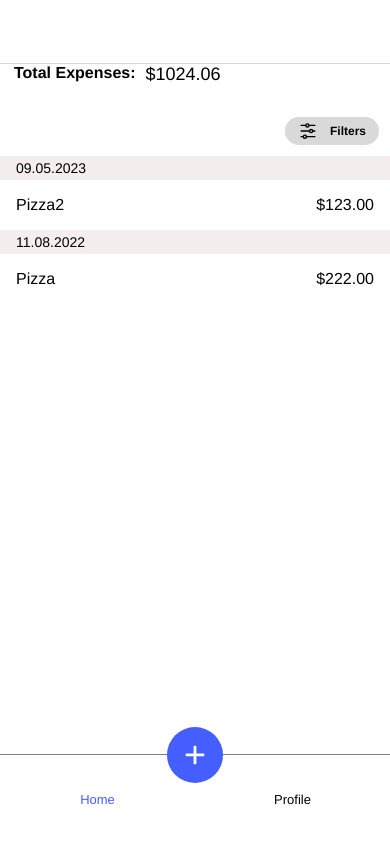
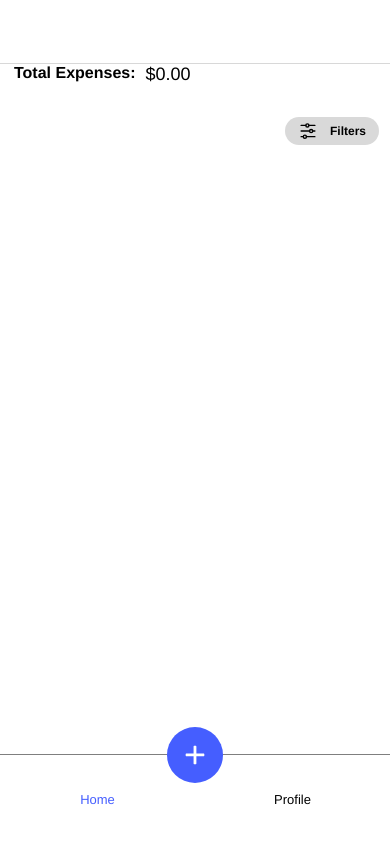
Before and after one commit to roysc1984/EshExpensesTracking, a React Native app: screen /HomeTabs in a window 390 px wide. Built offline with nearby package versions, Linux system fonts and the light colour scheme.

Commit message:
add more data

```diff
--- a/package.json
+++ b/package.json
@@ -21,6 +21,7 @@
         "react-native-safe-area-context": "^4.5.2",
         "react-native-screens": "^3.20.0",
         "react-native-svg": "^13.9.0",
+        "react-native-uuid": "^2.0.1",
         "react-redux": "^8.0.5"
     },
     "devDependencies": {
--- /dev/null
+++ b/src/common/utils.ts
@@ -0,0 +1,6 @@
+import { format } from 'date-fns';
+import uuid from 'react-native-uuid';
+
+export const getUuid = () => uuid.v1();
+
+export const formatDate = (date: number) => format(date, 'dd.MM.yyyy');
--- a/src/screens/home/screens/ModalScreen/FilterExpensesModalScreen.tsx
+++ b/src/screens/home/screens/ModalScreen/FilterExpensesModalScreen.tsx
@@ -17,7 +17,7 @@ import { StackNavigationProp, useCardAnimation } from '@react-navigation/stack';
 import { useNavigation } from '@react-navigation/native';
 import { RootStackParamList } from 'screens/types';
 import ExpenseInputs from './components/ExpenseInputs';
-import { Expense } from 'model/types';
+import { ExpenseInput } from './types';
 
 const BUTTON_TEXT = 'Filter';
 const TITLE = 'Filters';
@@ -28,7 +28,7 @@ const FilterExpensesModalScreen = () => {
     const { current } = useCardAnimation();
 
     const navigation = useNavigation<StackNavigationProp<RootStackParamList>>();
-    const [expenseData, setExpenseData] = useState<Expense | undefined>(
+    const [expenseData, setExpenseData] = useState<ExpenseInput | undefined>(
         undefined,
     );
     const close = () => navigation.goBack();
@@ -47,6 +47,10 @@ const FilterExpensesModalScreen = () => {
         </View>
     );
 
+    const onFilter = () => {
+        // add action here
+        close();
+    };
     return (
         <KeyboardAvoidingView
             behavior={Platform.OS === 'ios' ? 'padding' : 'height'}
@@ -82,7 +86,7 @@ const FilterExpensesModalScreen = () => {
                         />
                         <ActionButton
                             style={styles.button}
-                            onPress={() => {}}
+                            onPress={onFilter}
                             text={BUTTON_TEXT}
                         />
                     </View>
--- a/src/screens/home/screens/ModalScreen/components/ExpenseInputs.tsx
+++ b/src/screens/home/screens/ModalScreen/components/ExpenseInputs.tsx
@@ -1,30 +1,19 @@
 import FloatingLabelInput from 'components/FloatingLabelInput';
-import { Expense } from 'model/types';
-import React, { FC, useEffect, useState } from 'react';
+import React, { FC } from 'react';
 import { StyleSheet, View } from 'react-native';
 import { BLACK_COLOR, LIGHT_GRAY_COLOR } from 'theme/themeStyles';
-import { format, isValid } from 'date-fns';
-import { showAmount } from './utils';
+import { showAmount } from '../utils';
+import { ExpenseInput } from '../types';
 
 interface ExpenseInputsProps {
-    expense?: Expense;
-    changeExpense: (expense: Expense) => void;
+    expense?: ExpenseInput;
+    changeExpense: (expense: ExpenseInput) => void;
 }
 
 const ExpenseInputs: FC<ExpenseInputsProps> = ({
-    expense = {} as Expense,
+    expense = {} as ExpenseInput,
     changeExpense,
 }) => {
-    const [showDate, setShowDate] = useState(
-        expense.date ? format(new Date(expense.date), 'dd.MM.yyyy') : '',
-    );
-
-    useEffect(() => {
-        if (!expense.date) {
-            setShowDate('');
-        }
-    }, [expense.date]);
-
     const onChangeAmount = (value: string) => {
         changeExpense({
             ...expense,
@@ -35,13 +24,7 @@ const ExpenseInputs: FC<ExpenseInputsProps> = ({
     };
 
     const onChangeDate = (value: string) => {
-        setShowDate(value);
-        const newDate = new Date(value.split('.').join('-'));
-        if (isValid(newDate)) {
-            changeExpense({ ...expense, date: newDate.getTime() });
-        } else {
-            changeExpense({ ...expense, date: 0 });
-        }
+        changeExpense({ ...expense, date: value });
     };
 
     const onChangeTitle = (value: string) => {
@@ -70,7 +53,7 @@ const ExpenseInputs: FC<ExpenseInputsProps> = ({
             />
             <FloatingLabelInput
                 style={styles.textInput}
-                value={showDate}
+                value={expense.date ? `${expense.date}` : ''}
                 onChangeText={onChangeDate}
                 placeholder={'Date'}
                 keyboardType={'numeric'}
--- a/src/screens/home/screens/ModalScreen/components/utils.ts
+++ /dev/null
@@ -1,9 +0,0 @@
-export const showAmount = (amount?: number) => {
-    if (!amount) return '';
-    const amountStr = `${amount}`;
-    if (amountStr && amountStr.charAt(0) === '$') {
-        return amountStr;
-    } else if (amountStr) {
-        return `$${amountStr}`;
-    }
-};
--- /dev/null
+++ b/src/screens/home/screens/ModalScreen/types.ts
@@ -0,0 +1,5 @@
+import { Expense } from 'model/types';
+
+export interface ExpenseInput extends Omit<Expense, 'date'> {
+    date: string;
+}
--- /dev/null
+++ b/src/screens/home/screens/ModalScreen/utils.ts
@@ -0,0 +1,27 @@
+import { formatDate } from 'common/utils';
+import { format, isValid, parse } from 'date-fns';
+import { Expense } from 'model/types';
+
+export const showAmount = (amount?: number) => {
+    if (!amount) return '';
+    const amountStr = `${amount}`;
+    if (amountStr && amountStr.charAt(0) === '$') {
+        return amountStr;
+    } else if (amountStr) {
+        return `$${amountStr}`;
+    }
+};
+
+export const convertDate = (date: string) => {
+    const newDate = date.split('.').join('/');
+    const parsedDate = parse(newDate, 'P', new Date());
+    if (isValid(parsedDate)) {
+        return new Date(format(parsedDate, 'yyyy-MM-dd')).getTime();
+    } else {
+        return new Date().getTime();
+    }
+};
+
+export const setStrDate = (expense: Expense) => {
+    return { ...expense, date: formatDate(expense.date) };
+};
--- a/src/screens/home/screens/homeScreen/HomeScreen.tsx
+++ b/src/screens/home/screens/homeScreen/HomeScreen.tsx
@@ -1,7 +1,7 @@
+import React from 'react';
+import { StyleSheet, Text, View } from 'react-native';
 import { SlidersIcon } from 'assets/icons/SlidersIcon';
 import PressableOpacity from 'components/PressableOpacity';
-import React, { useRef } from 'react';
-import { StyleSheet, Text, View } from 'react-native';
 import { SafeAreaView } from 'react-native-safe-area-context';
 import { BLACK_COLOR, GRAY_COLOR, WHITE_COLOR } from 'theme/themeStyles';
 import ExpensesList from './components/ExpensesList';
@@ -10,18 +10,27 @@ import { useNavigation } from '@react-navigation/native';
 import { StackNavigationProp } from '@react-navigation/stack';
 import { RootStackParamList } from 'screens/types';
 import { Route } from 'screens/route';
+import { RootState } from 'store/store';
+import { useSelector } from 'react-redux';
 
 const TITLE = 'Total Expenses:';
 const FILTER_BUTTON_TEXT = 'Filters';
 
 const HomeScreen = () => {
     const navigation = useNavigation<StackNavigationProp<RootStackParamList>>();
+    const { expenses } = useSelector((state: RootState) => state.expenses);
 
-    const total = 1024.0566;
+    const getTotal = () => {
+        return expenses.reduce(
+            (total, expense) => total + (expense?.amount ?? 0),
+            0,
+        );
+    };
+
     const renderHeader = () => (
         <View style={styles.header}>
             <Text style={styles.titleHeader}>{TITLE}</Text>
-            <Text style={styles.sumHeader}>{`$${total.toFixed(2)}`}</Text>
+            <Text style={styles.sumHeader}>{`$${getTotal().toFixed(2)}`}</Text>
         </View>
     );
 
@@ -49,23 +58,7 @@ const HomeScreen = () => {
             {renderHeader()}
             {renderFiltersButton()}
             <View>
-                <ExpensesList
-                    expenses={[
-                        {
-                            id: '1',
-                            title: 'Pizza',
-                            amount: 222,
-                            date: new Date('2022-08-11').getTime(),
-                        },
-                        {
-                            id: '2',
-                            title: 'Pizza2',
-                            amount: 123,
-                            date: new Date().getTime(),
-                        },
-                    ]}
-                    onEditPress={showModalEdit}
-                />
+                <ExpensesList expenses={expenses} onEditPress={showModalEdit} />
             </View>
         </SafeAreaView>
     );
--- a/src/screens/home/screens/homeScreen/components/ExpensesList.tsx
+++ b/src/screens/home/screens/homeScreen/components/ExpensesList.tsx
@@ -10,9 +10,9 @@ import {
 import PressableOpacity from 'components/PressableOpacity';
 import { BLACK_COLOR, WHITE_SMOKE_COLOR } from 'theme/themeStyles';
 import { Expense } from 'model/types';
-import { format } from 'date-fns';
 import { Section } from './types';
 import { orderedExpensesData } from './utils';
+import { formatDate } from 'common/utils';
 
 interface ExpensesListProps {
     expenses: Expense[];
@@ -35,9 +35,9 @@ const ExpensesList: FC<ExpensesListProps> = ({ expenses, onEditPress }) => {
             <PressableOpacity onPress={onEdit}>
                 <View style={styles.itemRow}>
                     <Text style={styles.item}>{item.title}</Text>
-                    <Text style={styles.item}>{`$${item.amount.toFixed(
-                        2,
-                    )}`}</Text>
+                    <Text style={styles.item}>
+                        {item.amount ? `$${item.amount.toFixed(2)}` : ''}
+                    </Text>
                 </View>
             </PressableOpacity>
         );
@@ -49,9 +49,7 @@ const ExpensesList: FC<ExpensesListProps> = ({ expenses, onEditPress }) => {
         section: SectionListData<Expense, Section>;
     }) => (
         <View style={styles.sectionHeader}>
-            <Text style={styles.sectionText}>
-                {format(section.date, 'dd.MM.yyyy')}
-            </Text>
+            <Text style={styles.sectionText}>{formatDate(section.date)}</Text>
         </View>
     );
 
@@ -97,7 +95,7 @@ const styles = StyleSheet.create({
     },
     itemSeparator: {
         backgroundColor: BLACK_COLOR,
-        height: 0.5,
+        height: 0.3,
     },
 });
 
--- a/src/screens/home/screens/profileScreen/ProfileScreen.tsx
+++ b/src/screens/home/screens/profileScreen/ProfileScreen.tsx
@@ -13,9 +13,12 @@ import {
 import { RootStackParamList } from 'screens/types';
 import { useDispatch } from 'react-redux';
 import { removeUserName } from 'store/slices/user/reducer';
+import { RootState } from 'store/store';
+import { useSelector } from 'react-redux';
 
 const ProfileScreen = () => {
     const navigation = useNavigation<StackNavigationProp<RootStackParamList>>();
+    const { expenses } = useSelector((state: RootState) => state.expenses);
     const dispatch = useDispatch();
 
     const signOut = () => {
@@ -27,7 +30,7 @@ const ProfileScreen = () => {
         <SafeAreaView style={styles.container}>
             <View style={styles.row}>
                 <Text style={styles.title}>Total Expenses Items</Text>
-                <Text style={styles.totalText}>{0}</Text>
+                <Text style={styles.totalText}>{expenses.length}</Text>
             </View>
             <PressableOpacity onPress={signOut} style={styles.row}>
                 <Text style={styles.title}>Sign out</Text>
```
Also changed, not shown: src/screens/home/screens/ModalScreen/CreateEditExpenseModalScreen.tsx (+40 -3 lines), 2 other files (tests, documents, lock files or other folders).
